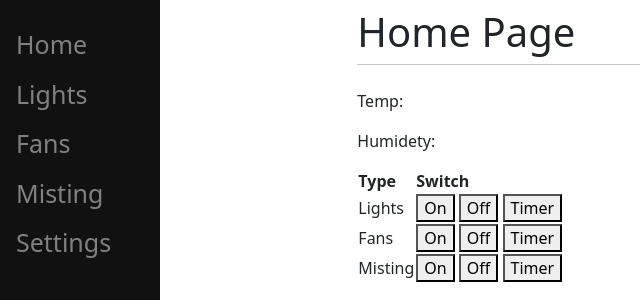
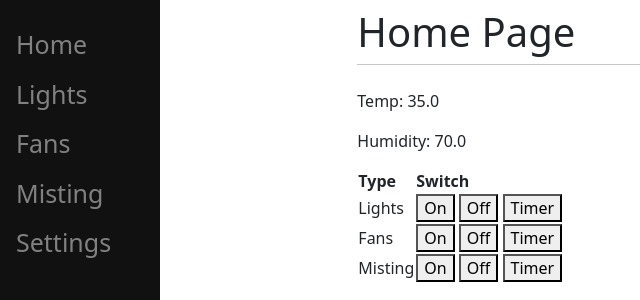
Before and after one commit to Sagi313/Terra-God, a Django app: page / in a window 1280 px wide. Shown: the top 300 px of the page, without its empty margins (0-640 px from the left). Run offline with Django 3.2, Linux system fonts and the light colour scheme; data comes from the database, SQL or seed files in the repository.

Commit message:
DB changes

```diff
--- a/guiControl/models.py
+++ b/guiControl/models.py
@@ -1,3 +1,4 @@
+from datetime import datetime
 from django.db import models
 
 class Light_interval(models.Model):
@@ -21,10 +22,11 @@ class Terra_switches(models.Model):
 
 class Temp_humi_calls(models.Model):
     temp = models.FloatField()
-    humidety = models.FloatField()
+    humidity = models.FloatField()
+    read_rime = models.TimeField(default=datetime.now())
 
     def __str__(self):
-        return (f"temp- {self.temp}, humidety- {self.humidety}")
+        return (f"temp- {self.temp}, humidity- {self.humidity}")
 
 class Humi_sensor(models.Model):
     pin_number = models.IntegerField(default=0)
--- a/guiControl/templates/guiControl/index.html
+++ b/guiControl/templates/guiControl/index.html
@@ -4,8 +4,8 @@
 {% block pageTitle %}Home Page{% endblock %}
 
 {% block content %}
-<p>Temp:</p>
-<p>Humidety:</p>
+<p>Temp: {{temp}}</p>
+<p>Humidity: {{humi}}</p>
 
 <form method="post" ,action="#">
 
--- a/guiControl/views.py
+++ b/guiControl/views.py
@@ -1,4 +1,4 @@
-from guiControl.models import Humi_sensor, Led_screen, Light_interval, Terra_switches
+from guiControl.models import Humi_sensor, Led_screen, Light_interval, Temp_humi_calls, Terra_switches
 from django.http.response import HttpResponse, HttpResponseRedirect
 from django.shortcuts import render
 import os
@@ -6,6 +6,8 @@ import os
 
 def index(response):
     switches = Terra_switches.objects.get(id=1)
+
+    sensor_records = Temp_humi_calls.objects.last() # TODO: change to the last 10 calls
 
     if response.method == 'POST':
         if "lights_switch_timer" in  response.POST:
@@ -22,7 +24,7 @@ def index(response):
 
 
 
-    return render(response, "guiControl/index.html", {})
+    return render(response, "guiControl/index.html", {'temp':sensor_records.temp , 'humi': sensor_records.humidity})
 
 def lights(response):
     interval1 = [{'name':'Jungle Dawn', 'status':'running', 'pin_number':'7', 'start_time':'10:00', 'end_time': '15:45'}]
```
Also changed, not shown: db.sqlite3, guiControl/migrations/0006_auto_20210816_2019.py (added).
